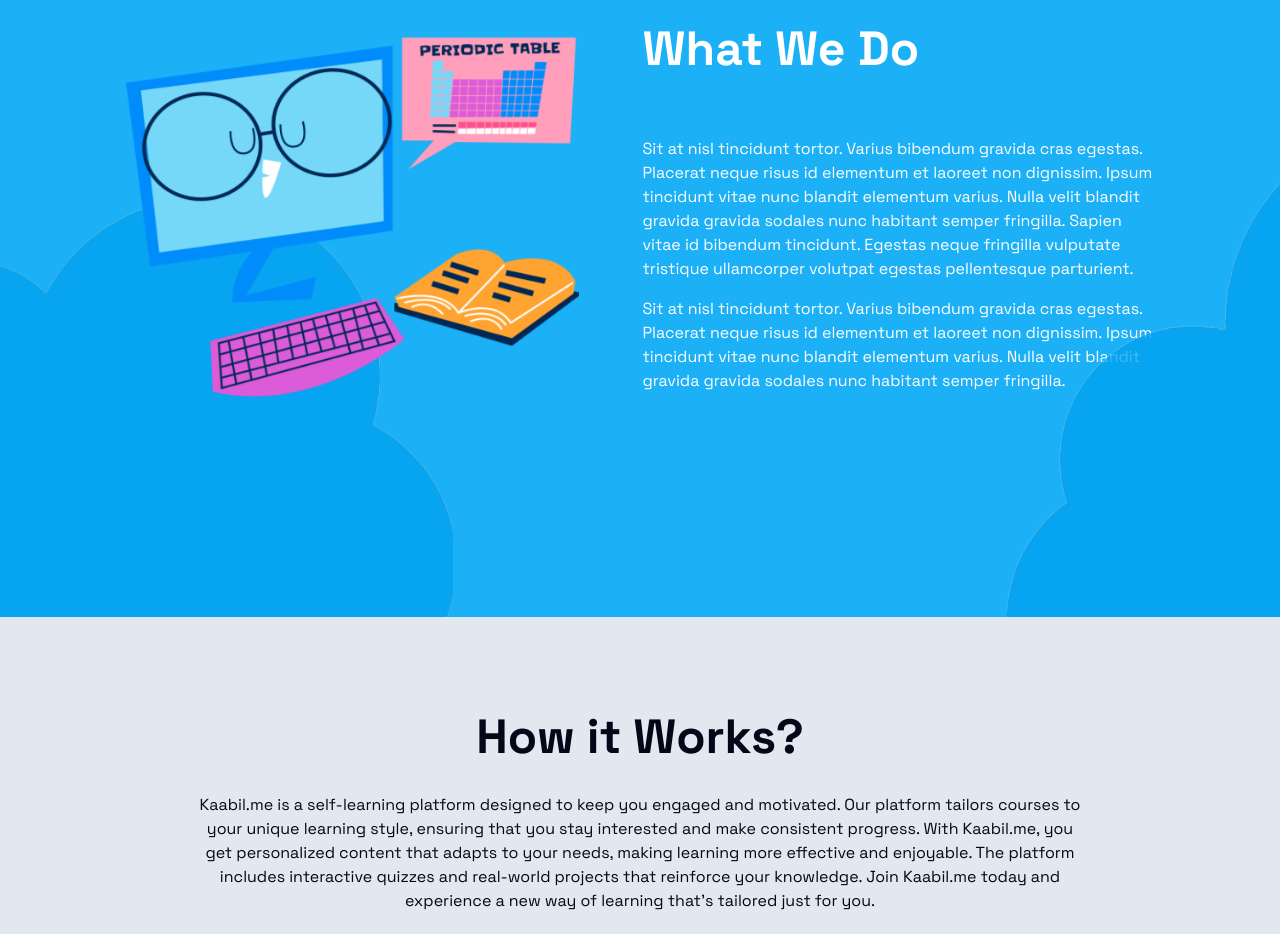
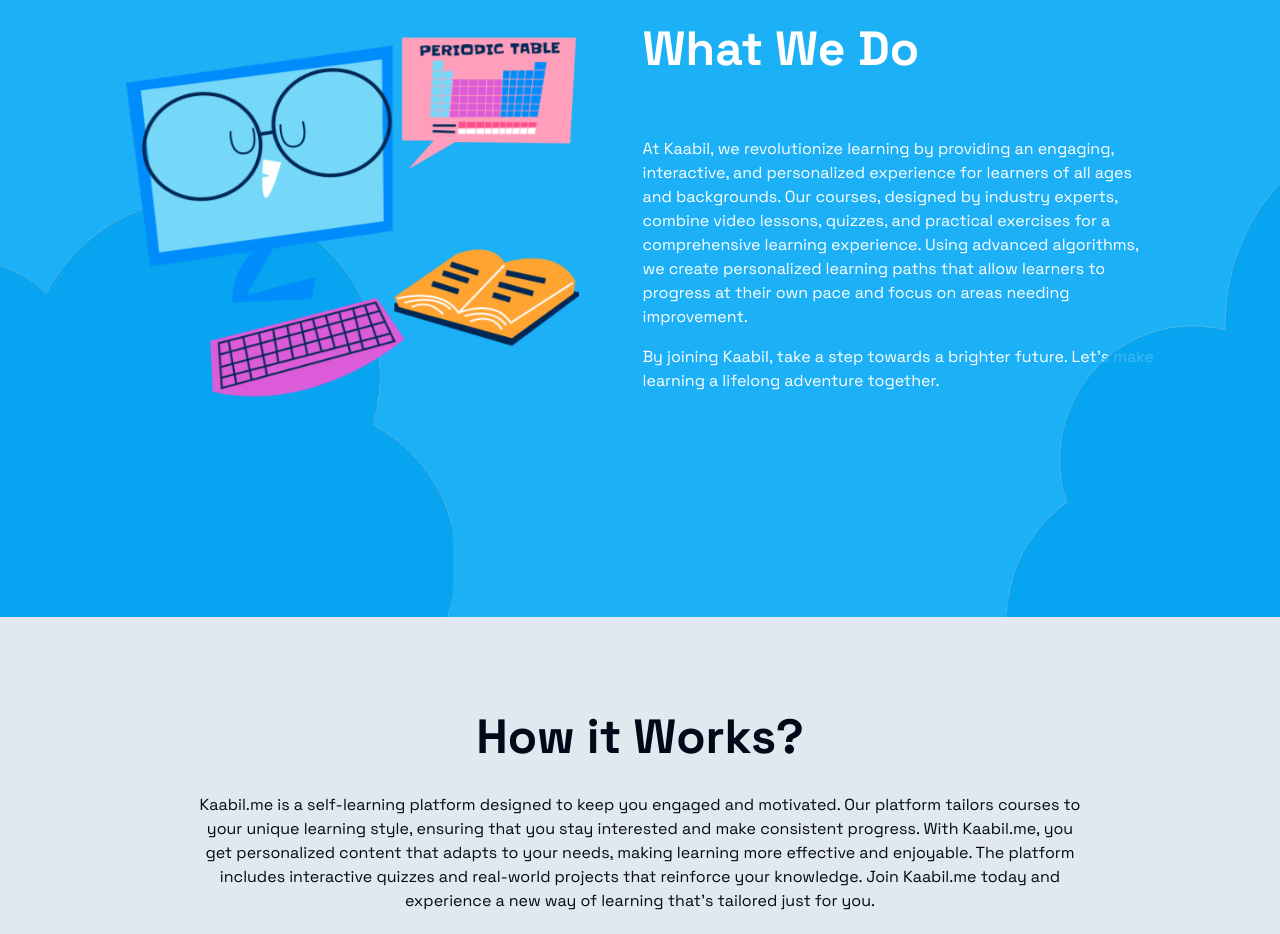
Before and after one commit to learning79/kaabil.me, a React (Vite) app in the folder Frontend/: page / in a window 1280 px wide. Shown: the part 1200-2134 px from the top of the page. Built offline with nearby package versions, Linux system fonts and the light colour scheme; no server answers.

Commit message:
Update whatwedo.jsx
Updated the content

```diff
--- a/Frontend/src/components/whatwedo.jsx
+++ b/Frontend/src/components/whatwedo.jsx
@@ -29,18 +29,10 @@
           <div className="flex flex-col text-white max-w-lg order-1 md:order-2 text-center md:text-left">
             <h1 className="font-bold text-5xl mb-4">What We Do</h1>
             <span className="mb-4 px-2 md:px-0 mt-12">
-              Sit at nisl tincidunt tortor. Varius bibendum gravida cras egestas.
-              Placerat neque risus id elementum et laoreet non dignissim. Ipsum
-              tincidunt vitae nunc blandit elementum varius. Nulla velit blandit
-              gravida gravida sodales nunc habitant semper fringilla. Sapien vitae
-              id bibendum tincidunt. Egestas neque fringilla vulputate tristique
-              ullamcorper volutpat egestas pellentesque parturient.
+              At Kaabil, we revolutionize learning by providing an engaging, interactive, and personalized experience for learners of all ages and backgrounds. Our courses, designed by industry experts, combine video lessons, quizzes, and practical exercises for a comprehensive learning experience. Using advanced algorithms, we create personalized learning paths that allow learners to progress at their own pace and focus on areas needing improvement.
             </span>
             <span className="mb-4 px-2 md:px-0 ">
-              Sit at nisl tincidunt tortor. Varius bibendum gravida cras egestas.
-              Placerat neque risus id elementum et laoreet non dignissim. Ipsum
-              tincidunt vitae nunc blandit elementum varius. Nulla velit blandit
-              gravida gravida sodales nunc habitant semper fringilla.
+              By joining Kaabil, take a step towards a brighter future. Let's make learning a lifelong adventure together.
             </span>
           </div>
         </div>
```
